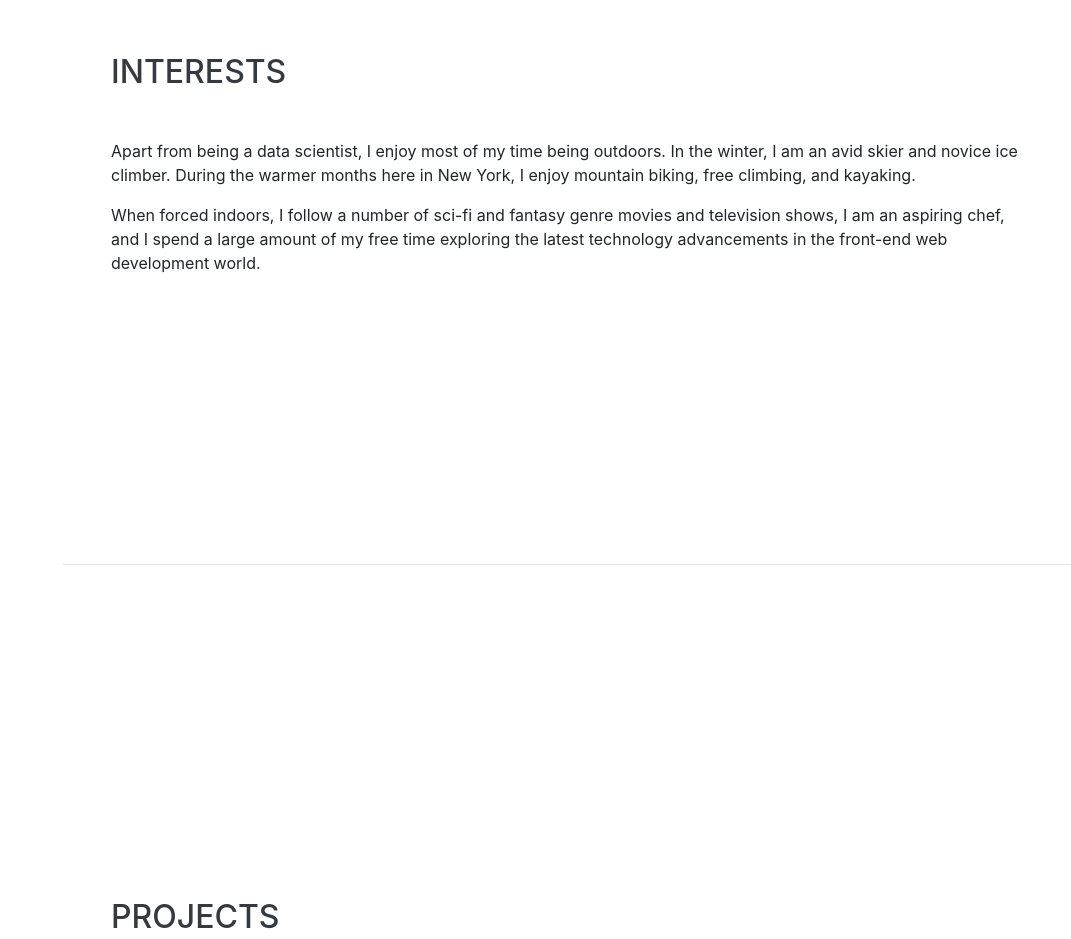
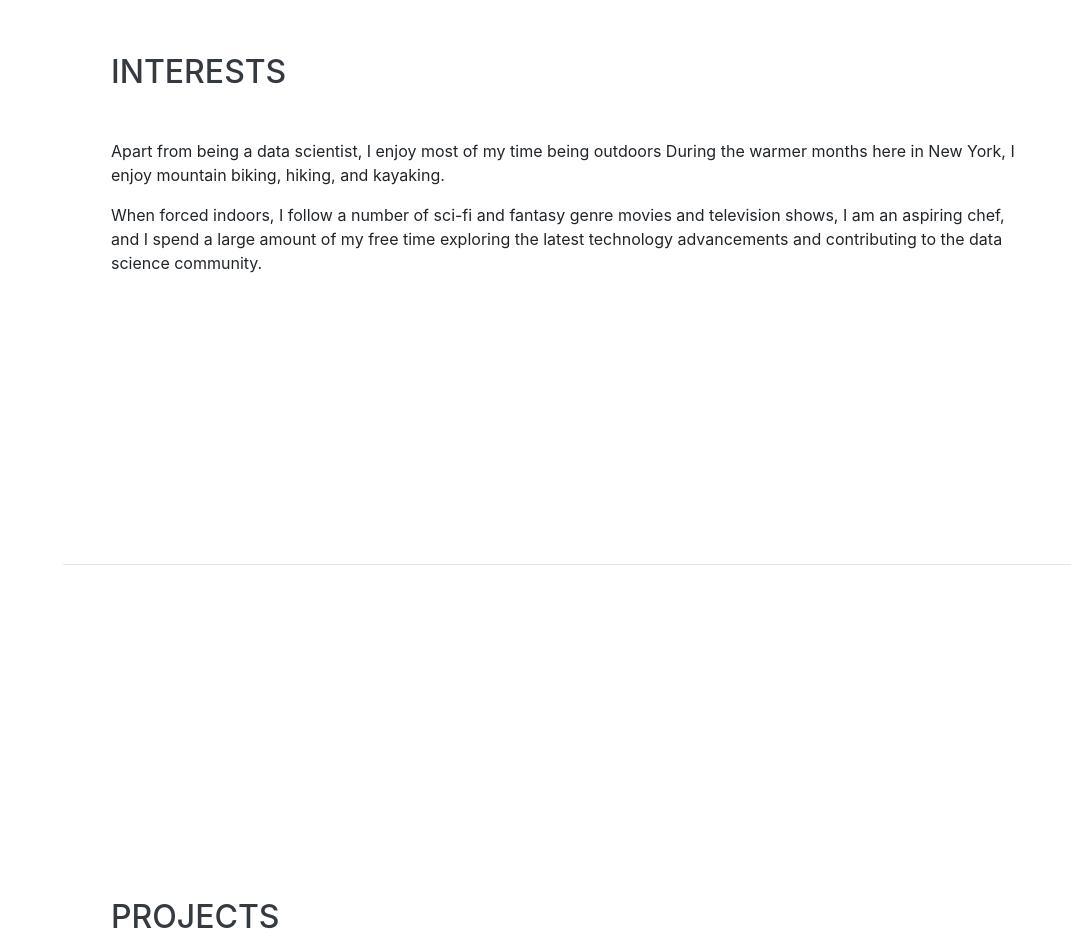
Before and after one commit to meirelon/my_website, a website with bundled scripts: page index.html in a window 1280 px wide. Shown: the part 3440-4379 px from the top of the page, without its empty margins (209-1280 px from the left). Built offline with nearby package versions, Linux system fonts and the light colour scheme; a web font is replaced by a local one.

Commit message:
Update index.html

```diff
--- a/index.html
+++ b/index.html
@@ -191,8 +191,8 @@
     <section class="resume-section p-3 p-lg-5 d-flex align-items-center" id="interests">
       <div class="w-100">
         <h2 class="mb-5">Interests</h2>
-        <p>Apart from being a data scientist, I enjoy most of my time being outdoors. In the winter, I am an avid skier and novice ice climber. During the warmer months here in New York, I enjoy mountain biking, free climbing, and kayaking.</p>
-        <p class="mb-0">When forced indoors, I follow a number of sci-fi and fantasy genre movies and television shows, I am an aspiring chef, and I spend a large amount of my free time exploring the latest technology advancements in the front-end web development world.</p>
+        <p>Apart from being a data scientist, I enjoy most of my time being outdoors During the warmer months here in New York, I enjoy mountain biking, hiking, and kayaking.</p>
+        <p class="mb-0">When forced indoors, I follow a number of sci-fi and fantasy genre movies and television shows, I am an aspiring chef, and I spend a large amount of my free time exploring the latest technology advancements and contributing to the data science community.</p>
       </div>
     </section>
 
```
